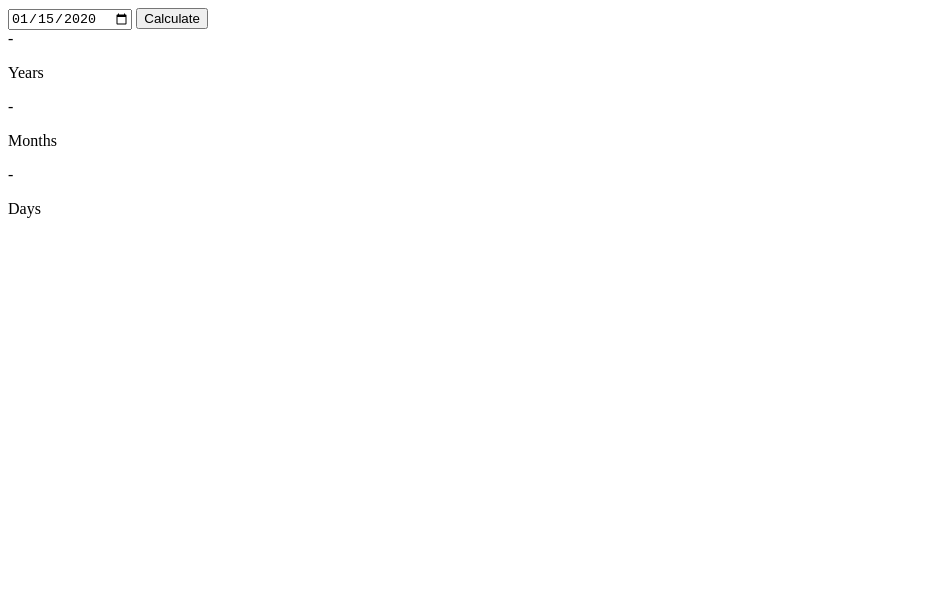
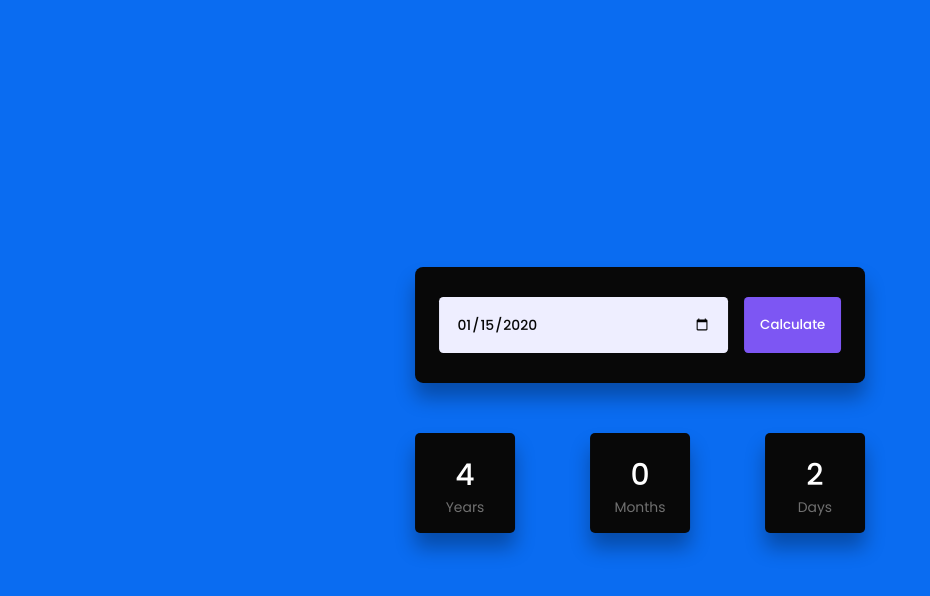
Before and after one commit to DLew2024/Age-Calculator, a plain HTML site: page index.html in a window 1280 px wide. Both pictures are taken after typing "2020-01-15" into the empty fields and a click on the button "Calculate". Shown: the whole page, without its empty margins (0-930 px from the left). Drawn offline with Linux system fonts and the light colour scheme.

Commit message:
FInished Produc

```diff
--- a/index.html
+++ b/index.html
@@ -8,7 +8,7 @@
       href="https://fonts.googleapis.com/css2?family=Poppins:wght@400;500&display=swap"
       rel="stylesheet"
     />
-    <link rel="stylesheet" href="style.css" />
+    <link rel="stylesheet" href="styles.css" />
   </head>
   <body>
     <div class="container">
@@ -31,7 +31,6 @@
         </div>
       </div>
     </div>
-    <!-- Script -->
     <script src="script.js"></script>
   </body>
 </html>
--- a/script.js
+++ b/script.js
@@ -0,0 +1,88 @@
+const ageCalculate = () => {
+  const today = new Date();
+  const inputDate = new Date(document.getElementById("date-input").value);
+
+  const birthDetails = {
+    date: inputDate.getDate(),
+    month: inputDate.getMonth() + 1,
+    year: inputDate.getFullYear(),
+  };
+
+  const currentYear = today.getFullYear();
+  const currentMonth = today.getMonth() + 1;
+  const currentDate = today.getDate();
+
+  if (isFutureDate(birthDetails, currentYear, currentMonth, currentDate)) {
+    alert("You Are Not Born Yet");
+    displayResult("-", "-", "-");
+    return;
+  }
+
+  const { years, months, days } = calculateAge(
+    birthDetails,
+    currentYear,
+    currentMonth,
+    currentDate
+  );
+
+  displayResult(days, months, years);
+};
+
+const isFutureDate = (birthDetails, currentYear, currentMonth, currentDate) => {
+  return (
+    birthDetails.year > currentYear ||
+    (birthDetails.year === currentYear &&
+      (birthDetails.month > currentMonth ||
+        (birthDetails.month === currentMonth &&
+          birthDetails.date > currentDate)))
+  );
+};
+
+const calculateAge = (birthDetails, currentYear, currentMonth, currentDate) => {
+  let years = currentYear - birthDetails.year;
+  let months, days;
+
+  if (currentMonth < birthDetails.month) {
+    years--;
+    months = 12 - (birthDetails.month - currentMonth);
+  } else {
+    months = currentMonth - birthDetails.month;
+  }
+
+  if (currentDate < birthDetails.date) {
+    months--;
+    const lastMonth = currentMonth === 1 ? 12 : currentMonth - 1;
+    const daysInLastMonth = getDaysInMonth(lastMonth, currentYear);
+    days = daysInLastMonth - (birthDetails.date - currentDate);
+  } else {
+    days = currentDate - birthDetails.date;
+  }
+  return { years, months, days };
+};
+
+const getDaysInMonth = (month, year) => {
+  const isLeapYear = year % 4 === 0 && (year % 100 != 0 || year % 400 === 0);
+  const getDaysInMonth = [
+    31,
+    isLeapYear ? 29 : 28,
+    31,
+    30,
+    31,
+    30,
+    31,
+    31,
+    30,
+    31,
+    30,
+    31,
+  ];
+  return getDaysInMonth[month - 1];
+};
+
+const displayResult = (bdate, bMonth, bYear) => {
+  document.getElementById("years").textContent = bYear;
+  document.getElementById("months").textContent = bMonth;
+  document.getElementById("days").textContent = bdate;
+};
+
+document.getElementById("calc-age-btn").addEventListener("click", ageCalculate);
--- a/styles.css
+++ b/styles.css
@@ -0,0 +1,70 @@
+* {
+  padding: 0;
+  margin: 0;
+  box-sizing: border-box;
+  font-family: "Poppins", sans-serif;
+}
+body {
+  background-color: #0a6cf1;
+}
+.container {
+  width: min(60%, 28.12em);
+  position: absolute;
+  transform: translate(-50%, -50%);
+  top: 50%;
+  left: 50%;
+}
+.container * {
+  border: none;
+  outline: none;
+}
+.input-wrapper {
+  background-color: #080808;
+  padding: 1.87em 1.5em;
+  border-radius: 0.5em;
+  box-shadow: 0 0.93em 1.25em rgba(0, 0, 0, 0.3);
+  margin-bottom: 3.12em;
+  display: grid;
+  grid-template-columns: 9fr 3fr;
+  gap: 1em;
+}
+input,
+button {
+  font-weight: 500;
+  border-radius: 0.31em;
+}
+input {
+  background-color: #eeeeff;
+  color: #080808;
+  padding: 1.2em 1.25em;
+  font-size: 0.87em;
+}
+button {
+  color: #ffffff;
+  background-color: #7d56f3;
+}
+.output-wrapper {
+  width: 100%;
+  display: flex;
+  justify-content: space-between;
+}
+.output-wrapper div {
+  height: 6.25em;
+  width: 6.25em;
+  background-color: #080808;
+  border-radius: 0.31em;
+  color: #ffffff;
+  display: grid;
+  place-items: center;
+  padding: 1.25em 0;
+  box-shadow: 0 0.93em 1.25em rgba(0, 0, 0, 0.3);
+}
+span {
+  font-size: 1.87em;
+  font-weight: 500;
+}
+p {
+  font-size: 0.87em;
+  color: #707070;
+  font-weight: 400;
+}
```
